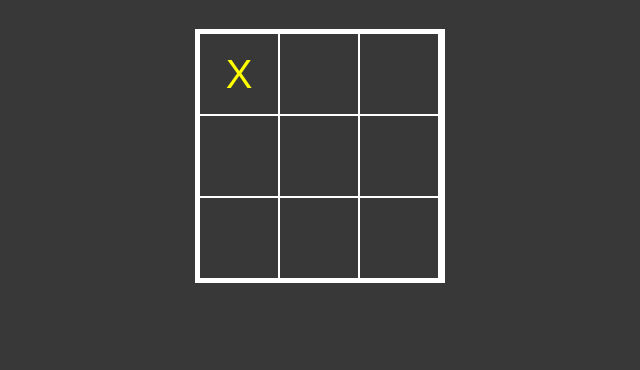
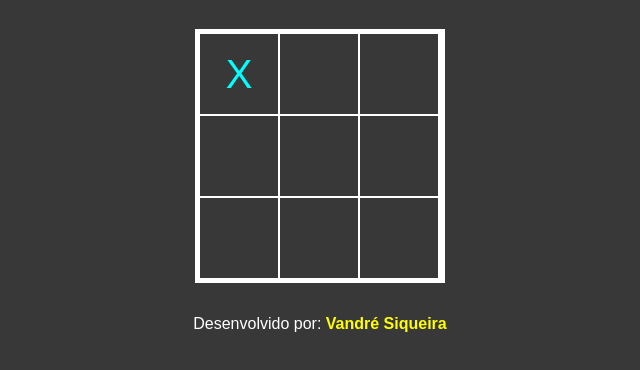
Before and after one commit to VandreSiqueira/Jogo_da_velha_JS, a plain HTML site: page index.html in a window 1280 px wide. Both pictures are taken after a click on the button 560 px from the left and 146 px from the top of the page. Shown: the part 72-442 px from the top of the page, without its empty margins (320-960 px from the left). Drawn offline with nearby package versions, Linux system fonts and the light colour scheme.

Commit message:
Add files via upload

```diff
--- a/index.html
+++ b/index.html
@@ -34,6 +34,8 @@
 
     </main>
 
+    <footer>Desenvolvido por: <b>Vandré Siqueira</b></footer>
+
     <script type="text/javascript" src="http://code.jquery.com/jquery-1.7.2.min.js"></script>
     <script src="script.js"></script>
 
--- a/script.js
+++ b/script.js
@@ -21,8 +21,10 @@ $(()=> {
     function fazerJogada(e) {
         if(count %2 == 0) {
             e.target.value = "X";
+            e.target.style.color = "aqua";
         } else {
             e.target.value = "O";
+            e.target.style.color = "red";
         }
 
         count ++;
--- a/style.css
+++ b/style.css
@@ -10,6 +10,7 @@ body {
     background-color: #383838;
     color: white;
     font-family: Arial, Helvetica, sans-serif;
+    flex-direction: column;
 }
 
 main {
@@ -19,9 +20,18 @@ main {
     flex-direction: column;
 }
 
+footer {
+    text-align: center;
+    margin-top: 2rem;
+}
+
 h1 {
     text-align: center;
     margin: 2rem 0;
+    color: yellow;
+}
+
+b {
     color: yellow;
 }
 
```
